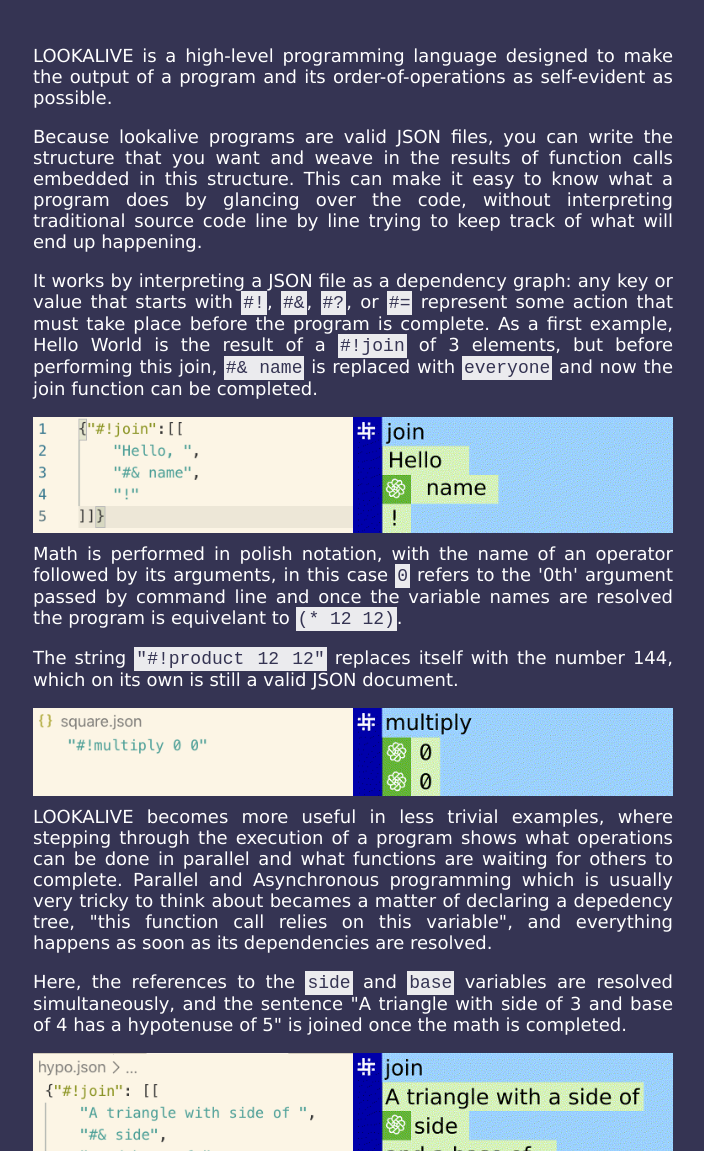
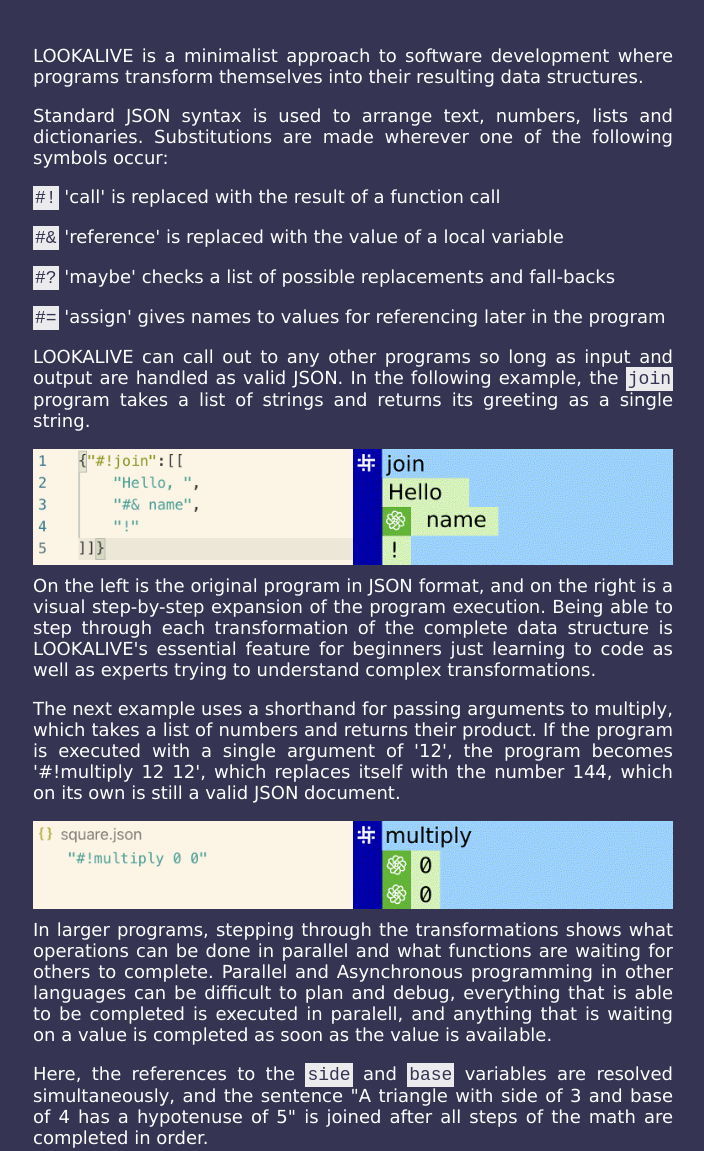
Before and after one commit to jazzyjackson/lookalive, a plain HTML site: page index.html in a window 1280 px wide. Shown: the part 261-1412 px from the top of the page, without its empty margins (287-991 px from the left). Drawn offline with Linux system fonts and the light colour scheme.

Commit message:
Update index.html

```diff
--- a/index.html
+++ b/index.html
@@ -21,28 +21,27 @@
   </style>
   <img id="logo" src="logo/ready_ani_white.svg">
   <article>
-    <div>
-      <p>LOOKALIVE is a high-level programming language designed to make the output of a program and its order-of-operations as self-evident as possible.
-      </p>
-      <p>Because lookalive programs are valid JSON files, you can write the structure that you want and weave in the results of function calls embedded in this structure. This can make it easy to know what a program does by glancing over the code, without interpreting traditional source code line by line trying to keep track of what will end up happening.
-      </p>
-      <p> It works by interpreting a JSON file as a dependency graph: any key or value that starts with <span>#!</span>, <span>#&</span>, <span>#?</span>, or <span>#=</span> represent some action that must take place before the program is complete. As a first example, Hello World is the result of a <span>#!join</span> of 3 elements, but before performing this join, <span>#& name</span> is replaced with <span>everyone</span> and now the join function can be completed.
-      </p>
+  <div>
+      <p>LOOKALIVE is a minimalist approach to software development where programs transform themselves into their resulting data structures.</p>
+      <p>Standard JSON syntax is used to arrange text, numbers, lists and dictionaries. Substitutions are made wherever one of the following symbols occur:</p>
+      <p><span>#!</span> 'call' is replaced with the result of a function call</p>
+      <p><span>#&amp;</span> 'reference' is replaced with the value of a local variable</p>
+      <p><span>#?</span> 'maybe' checks a list of possible replacements and fall-backs<br></p>
+      <p><span>#=</span> 'assign' gives names to values for referencing later in the program</p>
+      <p>LOOKALIVE can call out to any other programs so long as input and output are handled as valid JSON. In the following example, the <span>join</span> program takes a list of strings and returns its greeting as a single string.</p>
     </div>
     <img src="img/helloname.png">
     <img src="img/hello_gui.gif">
     <div>
-      <p>Math is performed in polish notation, with the name of an operator followed by its arguments, in this case <span>0</span> refers to the '0th' argument passed by command line and once the variable names are resolved the program is equivelant to <span>(* 12 12)</span>.
-      </p>
-      <p>The string <span>"#!product 12 12"</span> replaces itself with the number 144, which on its own is still a valid JSON document.
+      <p>On the left is the original program in JSON format, and on the right is a visual step-by-step expansion of the program execution. Being able to step through each transformation of the complete data structure is LOOKALIVE's essential feature for beginners just learning to code as well as experts trying to understand complex transformations.</p>
+      <p>The next example uses a shorthand for passing arguments to multiply, which takes a list of numbers and returns their product. If the program is executed with a single argument of '12', the program becomes '#!multiply 12 12', which replaces itself with the number 144, which on its own is still a valid JSON document.
       </p>
     </div>
     <img src="img/multiply.png">
     <img src="img/multiply_gui.gif">
     <div>
-      <p>LOOKALIVE becomes more useful in less trivial examples, where stepping through the execution of a program shows what operations can be done in parallel and what functions are waiting for others to complete. Parallel and Asynchronous programming which is usually very tricky to think about becames a matter of declaring a depedency tree, "this function call relies on this variable", and everything happens as soon as its dependencies are resolved.
-      </p>
-      <p> Here, the references to the <span>side</span> and <span>base</span> variables are resolved simultaneously, and the sentence "A triangle with side of 3 and base of 4 has a hypotenuse of 5" is joined once the math is completed.
+      <p>In larger programs, stepping through the transformations shows what operations can be done in parallel and what functions are waiting for others to complete. Parallel and Asynchronous programming in other languages can be difficult to plan and debug, everything that is able to be completed is executed in paralell, and anything that is waiting on a value is completed as soon as the value is available. </p>
+      <p> Here, the references to the <span>side</span> and <span>base</span> variables are resolved simultaneously, and the sentence "A triangle with side of 3 and base of 4 has a hypotenuse of 5" is joined after all steps of the math are completed in order.
       </p>
     </div>
     <img src="img/hypo_multiply.png">
```
